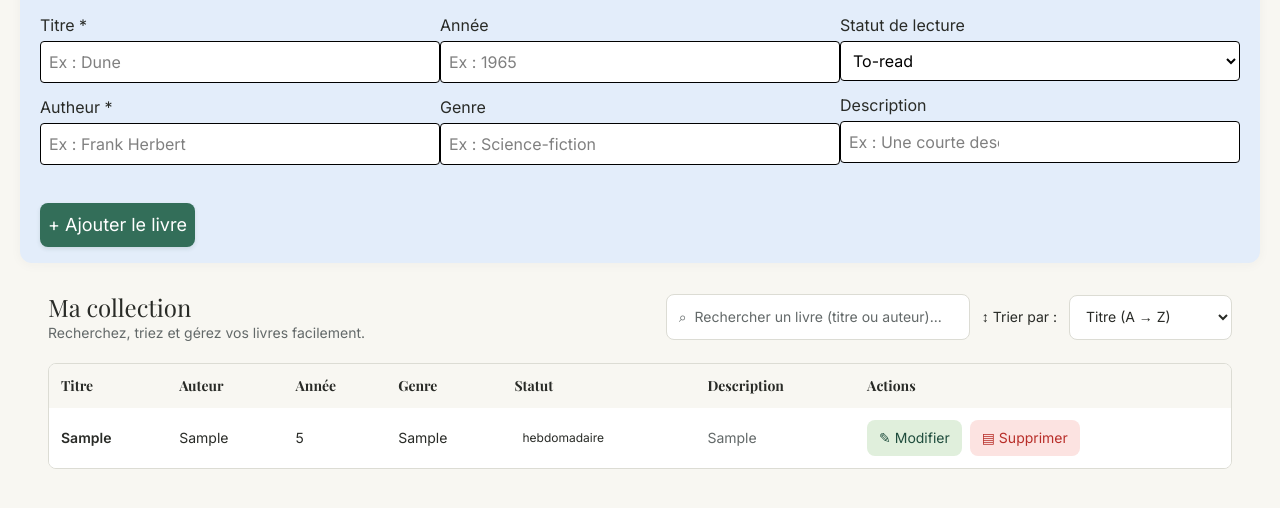
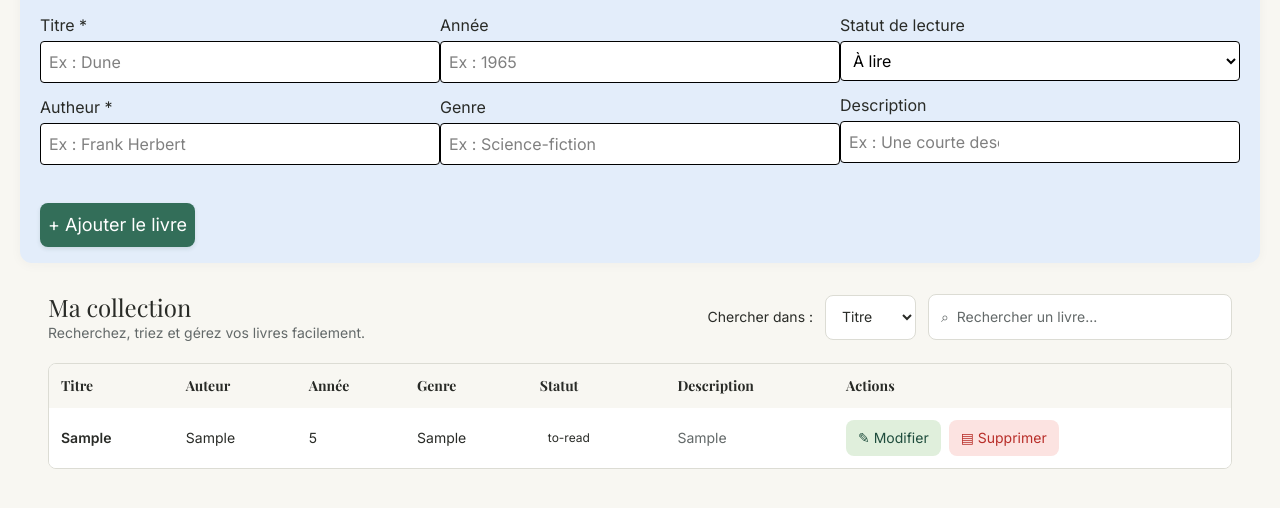
Before and after one commit to amajjoute/BiblioTech, a website with bundled scripts: page index.html in a window 1280 px wide. Both pictures are taken after typing "Sample", "Sample", "5", "Sample", "Sample" into the empty fields and a click on the button "+ Ajouter le livre". Shown: the part 200-708 px from the top of the page. Built offline with nearby package versions, Linux system fonts and the light colour scheme; a web font is replaced by a local one.

Commit message:
feat: search by sort in from the category that the user choose

```diff
--- a/index.html
+++ b/index.html
@@ -62,9 +62,9 @@
                             <div class="grid grid-cols-1 mb-3">
                                 <label for="statut" class="text-heading text-charcoal mb-1">Statut de lecture</label>
                                 <select name="statut" id="statut" class="bg-white rounded-sm border-1 px-2 py-2 md:pr-60">
-                                    <option value="hebdomadaire">To-read</option>
-                                    <option value="quinzaine">Reading</option>
-                                    <option value="mensuelle">Read</option>
+                                    <option value="to-read">À lire</option>
+                                    <option value="reading">En cours</option>
+                                    <option value="read">Lu</option>
                                 </select>
                             </div>
 
@@ -90,17 +90,17 @@
                 </div>
 
                 <div class="grid grid-cols-1 gap-3 md:flex md:items-center">
-                    <label for="search-input" class="sr-only">Rechercher un livre par titre ou auteur</label>
-                    <input type="search" id="search-input" name="search" placeholder="⌕  Rechercher un livre (titre ou auteur)..." class="w-full rounded-lg border border-light_gray bg-white px-3 py-3 text-sm text-charcoal placeholder:text-gray md:w-76">
-
                     <div class="flex items-center gap-3">
-                        <label for="sort-select" class="whitespace-nowrap text-sm">↕ Trier par :</label>
-                        <select id="sort-select" name="sort" class="w-full rounded-lg border border-light_gray bg-white px-3 py-3 text-sm md:w-auto">
-                            <option value="title-asc">Titre (A → Z)</option>
-                            <option value="author-asc">Auteur (A → Z)</option>
-                            <option value="year-asc">Année (croissant)</option>
+                        <label for="search-field" class="whitespace-nowrap text-sm">Chercher dans :</label>
+                        <select id="search-field" name="search-field" class="w-full rounded-lg border border-light_gray bg-white px-3 py-3 text-sm md:w-auto">
+                            <option value="title">Titre</option>
+                            <option value="author">Auteur</option>
+                            <option value="year">Année</option>
                         </select>
                     </div>
+
+                    <label for="search-input" class="sr-only">Rechercher un livre</label>
+                    <input type="search" id="search-input" name="search" placeholder="⌕  Rechercher un livre..." class="w-full rounded-lg border border-light_gray bg-white px-3 py-3 text-sm text-charcoal placeholder:text-gray md:w-76">
                 </div>
             </div>
 
--- a/js/main.js
+++ b/js/main.js
@@ -1,7 +1,20 @@
 import { renderBooks } from "./ui.js";
 import { addBook, getBooks } from "./state.js";
+import { searchBooks } from "./utils.js";
 
 const form = document.querySelector("#form");
+const searchInput = document.querySelector("#search-input");
+const searchFieldInput = document.querySelector("#search-field");
+
+function updateBooksList() {
+    const matchingBooks = searchBooks(
+        searchInput.value,
+        getBooks(),
+        searchFieldInput.value
+    );
+
+    renderBooks(matchingBooks);
+}
 
 form.addEventListener("submit", (event) => {
     event.preventDefault();
@@ -19,6 +32,11 @@ form.addEventListener("submit", (event) => {
     };
 
     addBook(book);
-    renderBooks(getBooks());
+    updateBooksList();
     form.reset();
 });
+
+searchInput.addEventListener("input", updateBooksList);
+searchFieldInput.addEventListener("change", updateBooksList);
+
+updateBooksList();
--- a/js/state.js
+++ b/js/state.js
@@ -11,5 +11,4 @@ function getBooks() {
     return books;
 }
 
-
 export {addBook, getBooks};
--- a/js/utils.js
+++ b/js/utils.js
@@ -0,0 +1,9 @@
+function searchBooks(search, books, field) {
+    const searchText = search.trim().toLowerCase();
+
+    return books.filter((book) =>
+        String(book[field] ?? "").toLowerCase().includes(searchText)
+    );
+}
+
+export {searchBooks};
```
Also changed, not shown: css/style.css.
